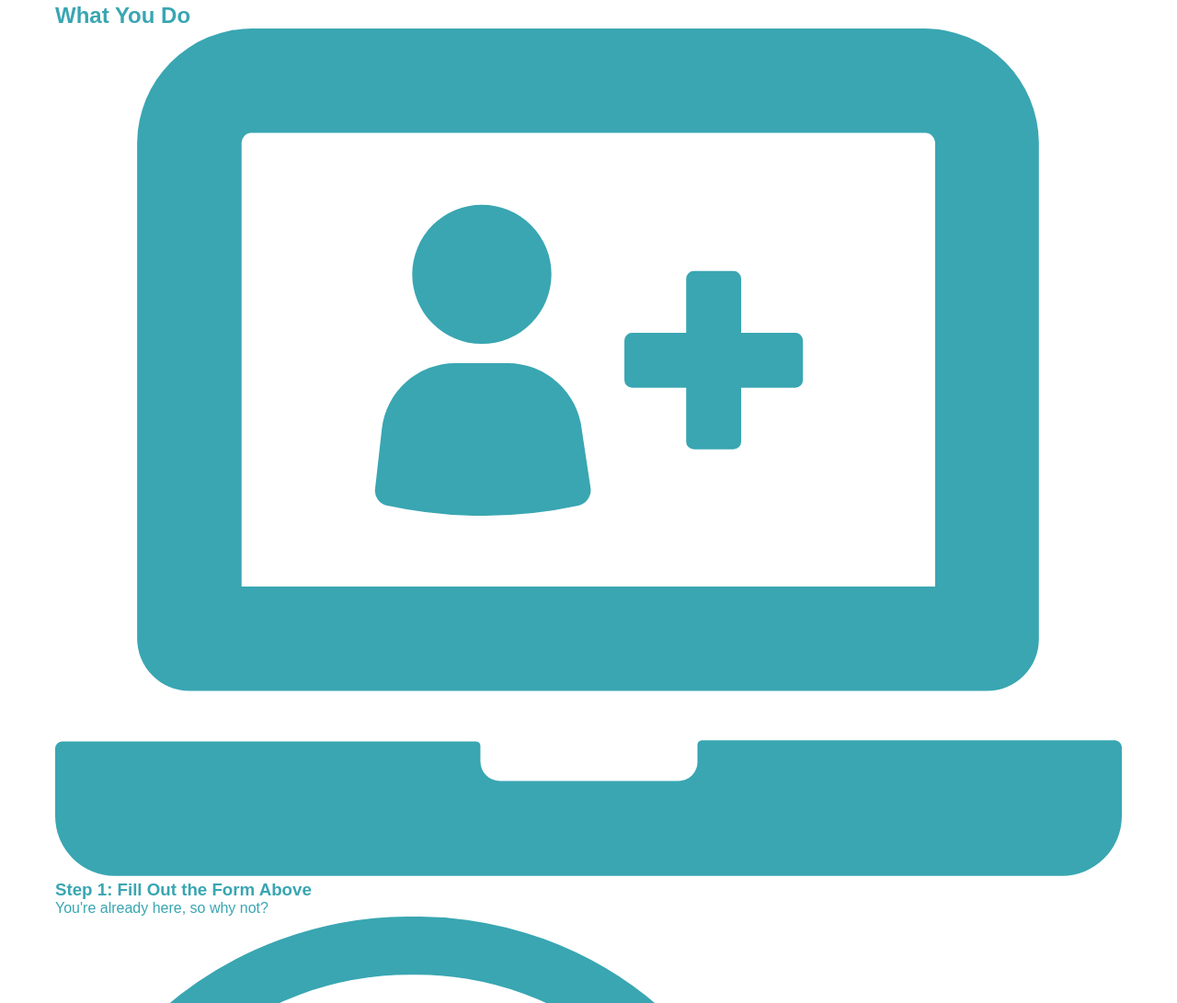
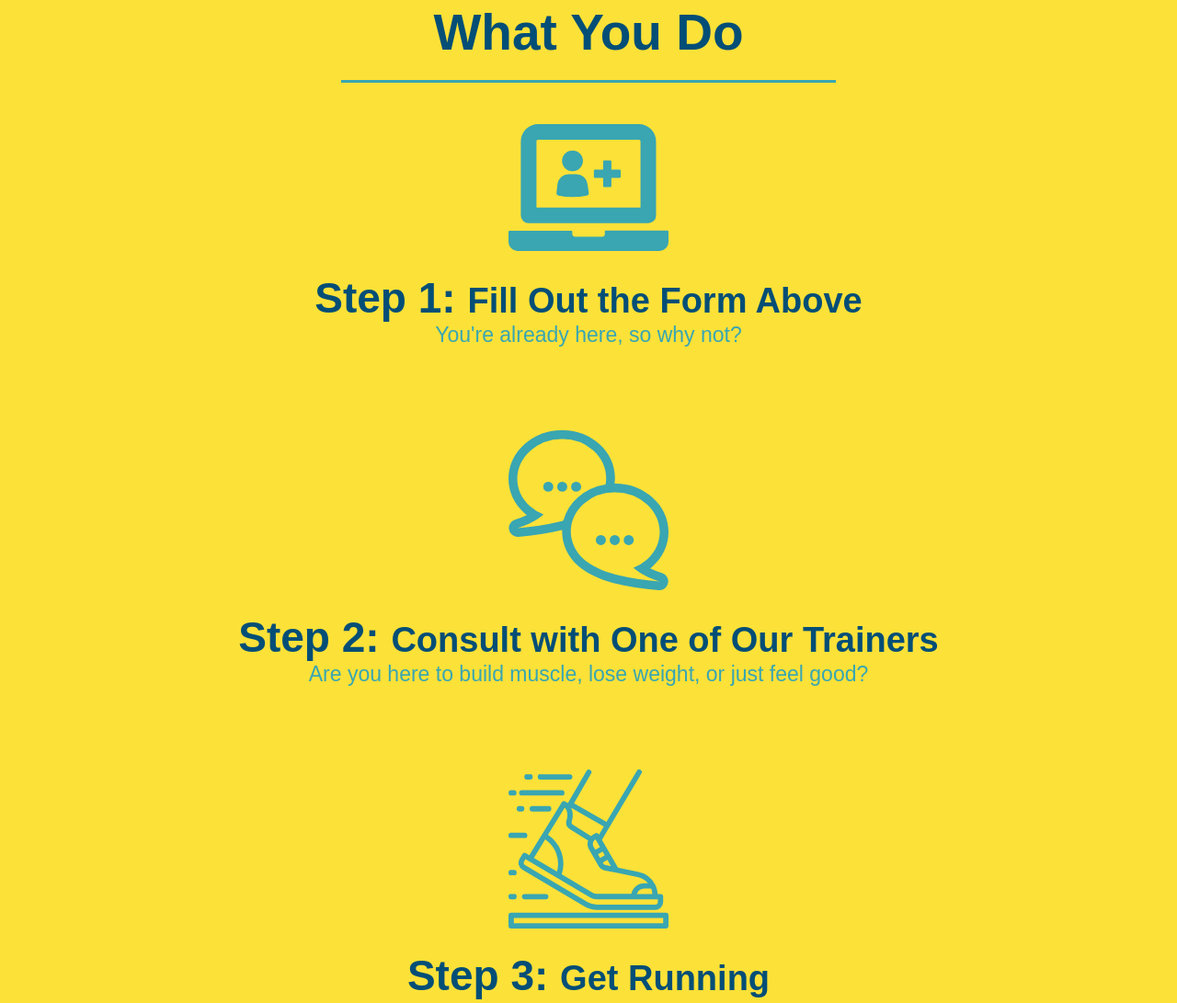
Before and after one commit to vcrichtonhill/run-buddy, a plain HTML site: page index.html in a window 1280 px wide. Shown: the part 1117-2208 px from the top of the page at 92% size. Drawn offline with Linux system fonts and the light colour scheme.

Commit message:
style what you do section

```diff
--- a/assets/css/style.css
+++ b/assets/css/style.css
@@ -132,16 +132,6 @@ section {
     text-align: center;
 }
 
-.intro h2 {
-    font-size: 55px;
-    color: #024e76;
-    margin-bottom: 35px;
-    padding: 0 100px 20px 100px;
-    border-bottom: 3px solid;
-    border-color: #fce138;
-    display: inline-block;
-}
-
 .intro p {
     line-height: 1.7;
     color: #39a6b2;
@@ -149,3 +139,49 @@ section {
     font-size: 20px;
     margin: 0 auto;
 }
+
+.steps {
+    text-align: center;
+    background: #fce138;
+}
+
+.section-title {
+    font-size: 55px;
+    color: #024e76;
+    margin-bottom: 35px;
+    padding: 0 100px 20px 100px;
+    display: inline-block;
+    border-bottom: 3px solid;
+}
+
+.primary-border {
+    border-color: #fce138;
+}
+
+.secondary-border {
+    border-color: #39a6b2;
+}
+
+.steps div {
+    margin-bottom: 80px;
+}
+
+.steps img {
+    width: 15%;
+    margin: 10px 0;
+}
+
+.steps h3 {
+    color: #024e76;
+    font-size: 46px;
+    margin-top: 10px;
+}
+
+.steps p {
+    color: #39a6b2;
+    font-size: 23px;
+}
+
+.steps span {
+    font-size: 38px;
+}
--- a/index.html
+++ b/index.html
@@ -66,37 +66,37 @@
         <!-- end hero -->
         <!-- "what we do" section-->
         <section id="what-we-do" class="intro">
-            <h2>What We Do</h2>
+            <h2 class="section-title primary-border">What We Do</h2>
             <p>
                 butcher selfies chambray shabby chic gentrify readymade yr Echo Park XOXO Tumblr normcore Banksy direct trade Blue Bottle chillwave you probably haven't heard of them single-origin coffee Vice fanny pack fixie Odd Future Austin fingerstache pickled twee synth Wes Anderson Thundercats viral bitters flannel meggings narwhal Marfa Schlitz sustainable Intelligentsia umami deep v craft
             </p>
         </section>
 
         <!-- "what you do" section-->
-        <section id="what-you-do">
-            <h2>What You Do</h2>
+        <section id="what-you-do" class="steps">
+            <h2 class="section-title secondary-border">What You Do</h2>
 
             <div>
                 <img src="./assets/images/step-1.svg" alt="" />
-                <h3>Step 1: Fill Out the Form Above</h3>
+                <h3>Step 1: <span>Fill Out the Form Above</span></h3>
                 <p>You're already here, so why not?</p>
             </div>
 
             <div>
                 <img src="./assets/images/step-2.svg" alt="" />
-                <h3>Step 2: Consult with One of Our Trainers</h3>
+                <h3>Step 2: <span>Consult with One of Our Trainers</span></h3>
                 <p>Are you here to build muscle, lose weight, or just feel good?</p>
             </div>
 
             <div>
                 <img src="./assets/images/step-3.svg" alt="" />
-                <h3>Step 3: Get Running</h3>
+                <h3>Step 3: <span>Get Running</span></h3>
                 <p>Hit the ground running (literally) once your trainer lays out your plan.</p>
             </div>
 
             <div>
                 <img src="./assets/images/step-4.svg" alt="" />
-                <h3>Step 4: See Results</h3>
+                <h3>Step 4: <span>See Results</span></h3>
                 <p>Bi-weekly checkins with your trainers will keep you focused.</p>
             </div>
         </section>
```
